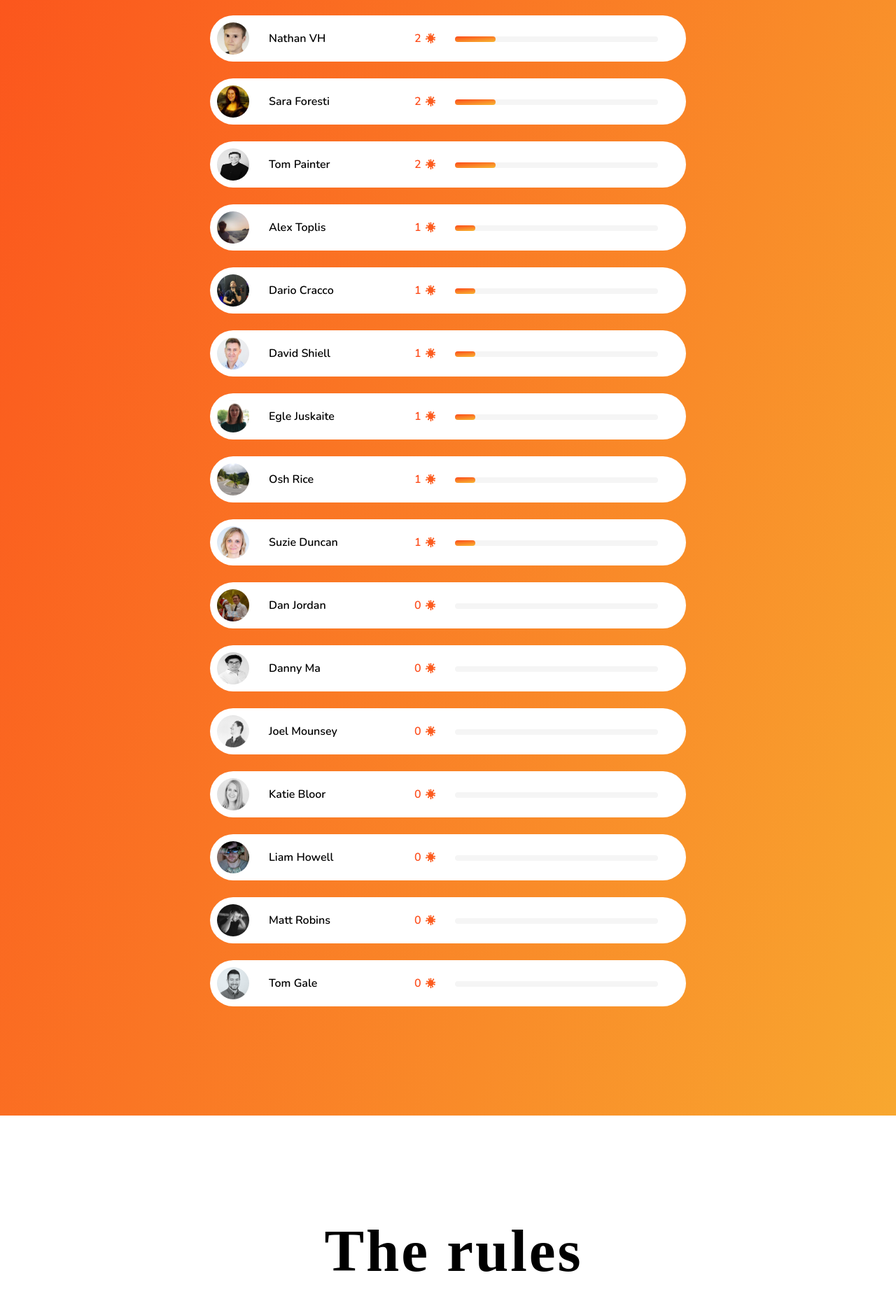
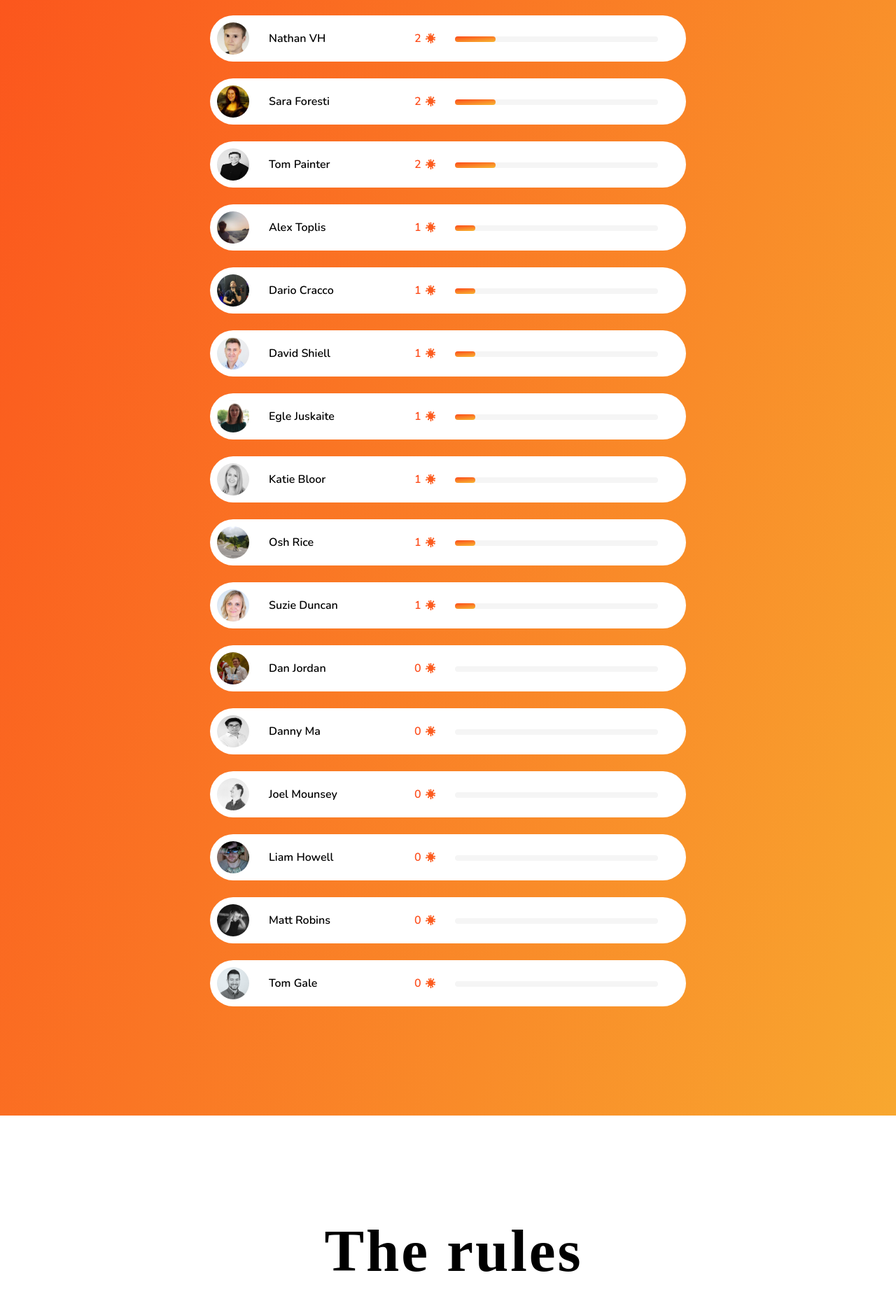
Before and after one commit to LiamGosnell/hokrona.github.io, a Jekyll site: the page built from index.html, in a window 1280 px wide. Shown: the part 841-2710 px from the top of the page at 70% size. Built offline with Jekyll 4.4.1, drawn with Linux system fonts in a browser that asks for light colours; some web fonts are replaced.

Commit message:
leaderboard updates

```diff
--- a/_config.yml
+++ b/_config.yml
@@ -68,6 +68,9 @@ leaderboard:
     - name: Egle Juskaite
       score: 1
       image: ../assets/img/people/ej-image.png
+    - name: Katie Bloor
+      score: 1
+      image: ../assets/img/people/kb-image.png
     - name: Osh Rice
       score: 1
       image: ../assets/img/people/or-image.png
@@ -83,9 +86,6 @@ leaderboard:
     - name: Joel Mounsey
       score: 0
       image: ../assets/img/people/jm-image.png
-    - name: Katie Bloor
-      score: 0
-      image: ../assets/img/people/kb-image.png
     - name: Liam Howell
       score: 0
       image: ../assets/img/people/lh-image.png
```
Also changed, not shown: 2 other files.
